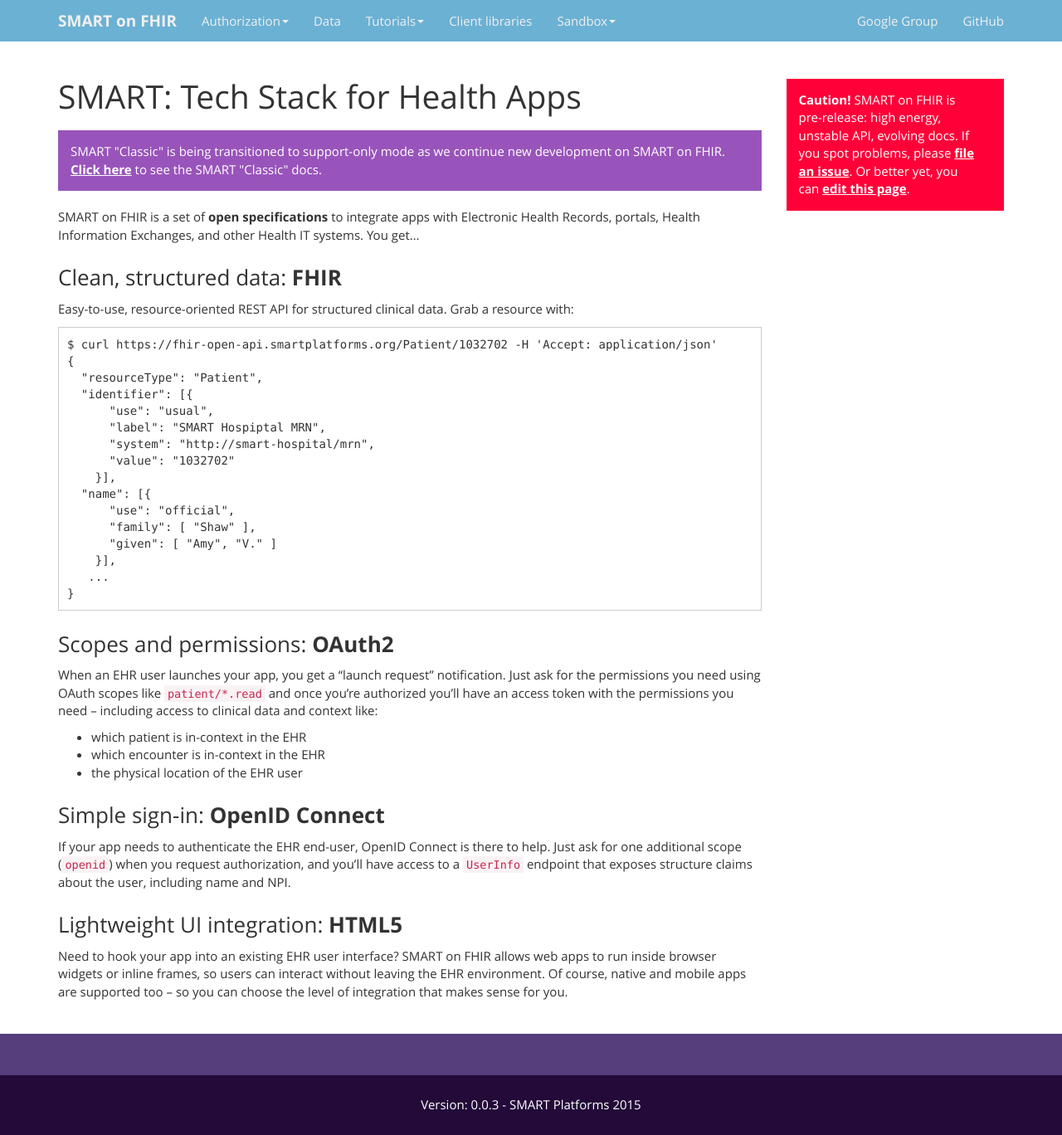
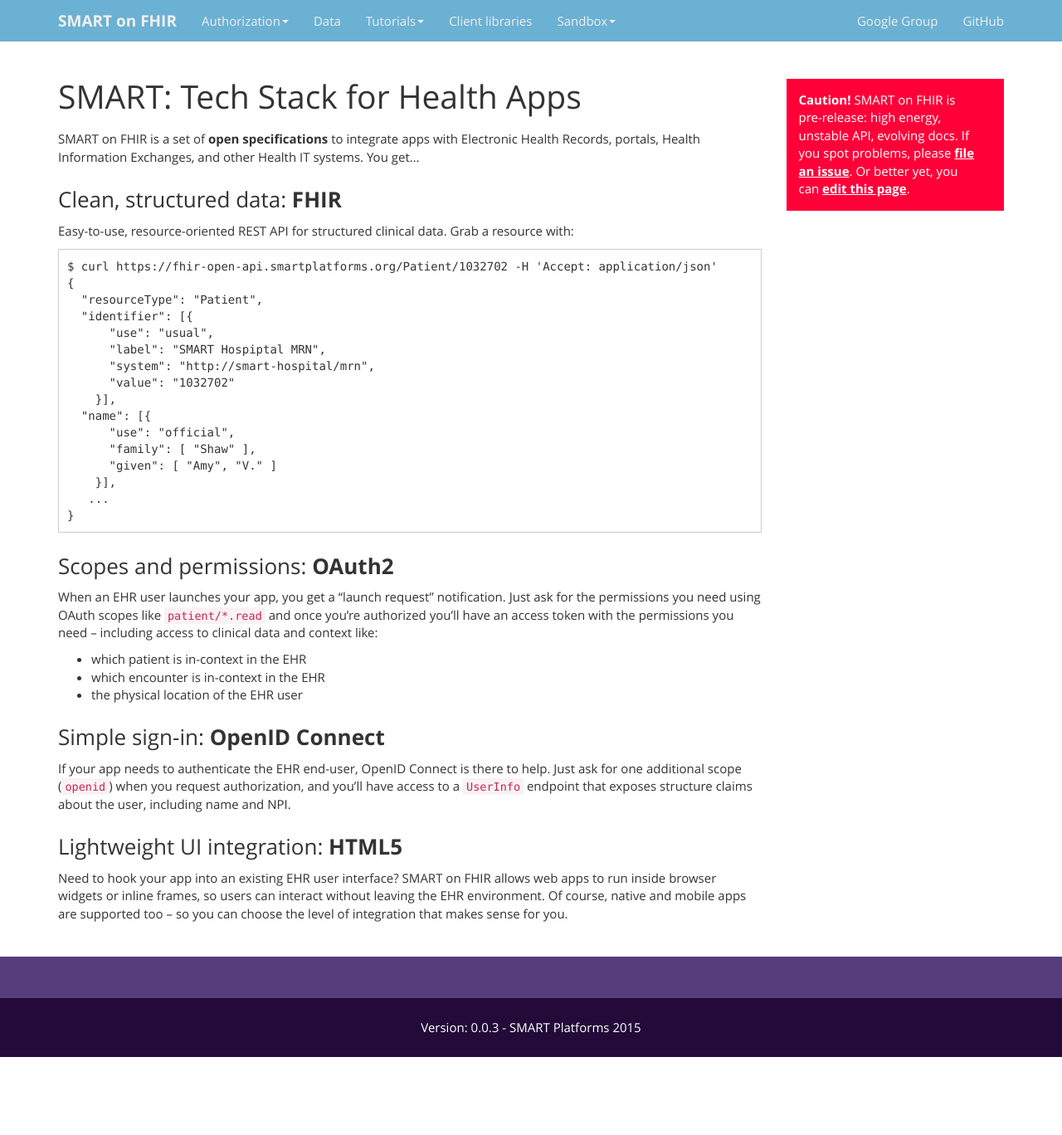
Before and after one commit to smart-on-fhir/smart-on-fhir.github.io, a Jekyll site: the page built from index.md, in a window 1280 px wide. Shown: the whole page at 83% size. Built offline with Jekyll 4.4.1, drawn with Linux system fonts in a browser that asks for light colours; Markdown is read by kramdown in place of the engine named in the settings; after the commit the page ends 1274 px from its top, so only the background shows below that.

Commit message:
Remomve links to SMART Classic

```diff
--- a/index.md
+++ b/index.md
@@ -4,12 +4,6 @@
 ---
 
 # SMART: Tech Stack for Health Apps
-
-<div class='alert alert-dismissable alert-info'>
-    SMART "Classic" is being transitioned to support-only mode as we continue new
-    development on SMART on FHIR. <a class="alert-link" href="http://docs-v06.smartplatforms.org">Click here</a>
-    to see the SMART "Classic" docs.
-</div>
 
 SMART on FHIR is a set of **open specifications** to integrate apps with
 Electronic Health Records, portals, Health Information Exchanges, and other
```
Also changed, not shown: 404.md (+1 -1 lines).
